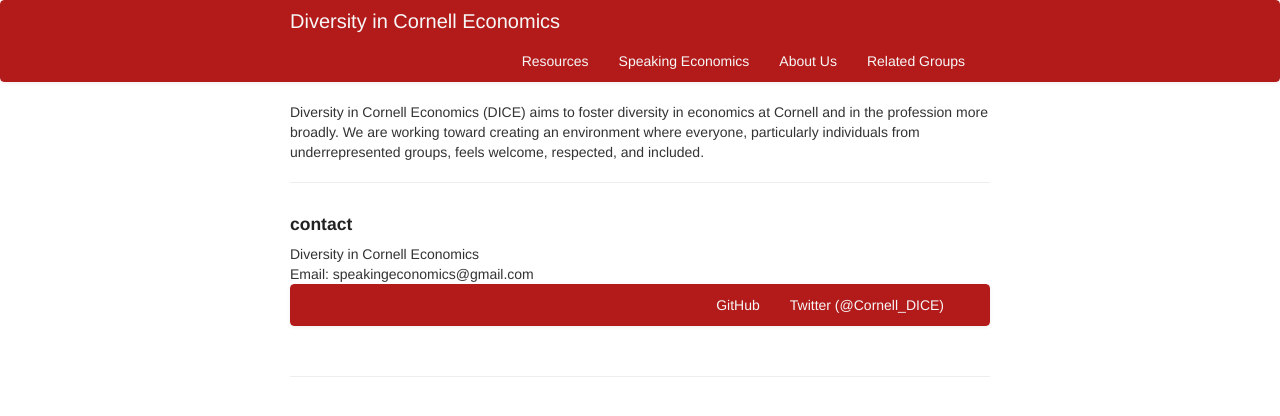
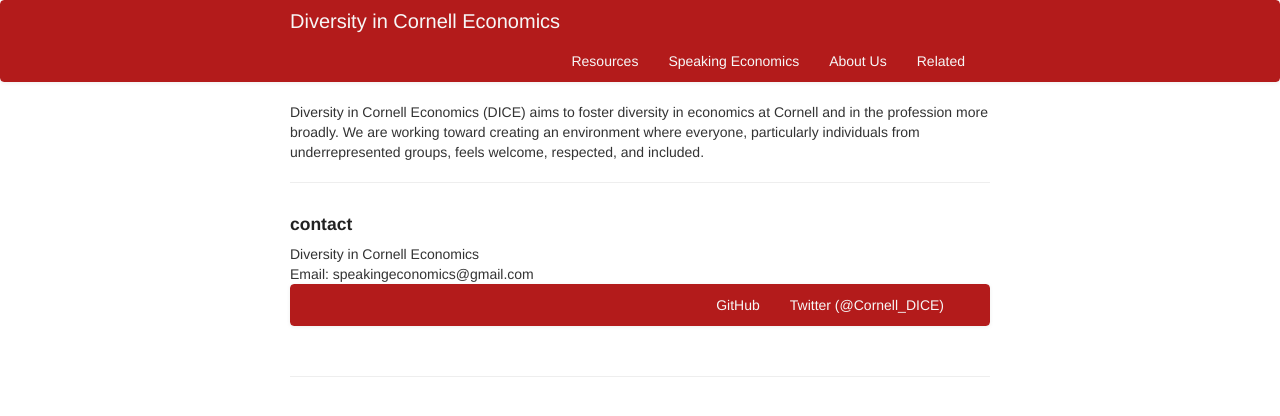
Before and after one commit to aponce6/Diversity-in-Cornell-Economics.github.io, a Jekyll site: the page built from index.md, in a window 1280 px wide. Shown: the top 416 px of the page. Built offline with Jekyll 4.4.1, drawn with Linux system fonts in a browser that asks for light colours.

Commit message:
update navbar

```diff
--- a/_includes/themes/twitter/default.html
+++ b/_includes/themes/twitter/default.html
@@ -38,7 +38,7 @@
               <li><a href="{{ BASE_PATH }}/pages/resources.html">Resources</a></li>
               <li><a href="{{ BASE_PATH }}/assets/Speaking Economics.pdf">Speaking Economics</a></li>
               <li><a href="{{ BASE_PATH }}/pages/about_us.html">About Us</a></li>
-              <li><a href="{{ BASE_PATH }}/pages/related_groups.html">Related Groups</a></li>
+              <li><a href="{{ BASE_PATH }}/pages/related_groups.html">Related</a></li>
           </ul>
         </div>
       </div>
```
